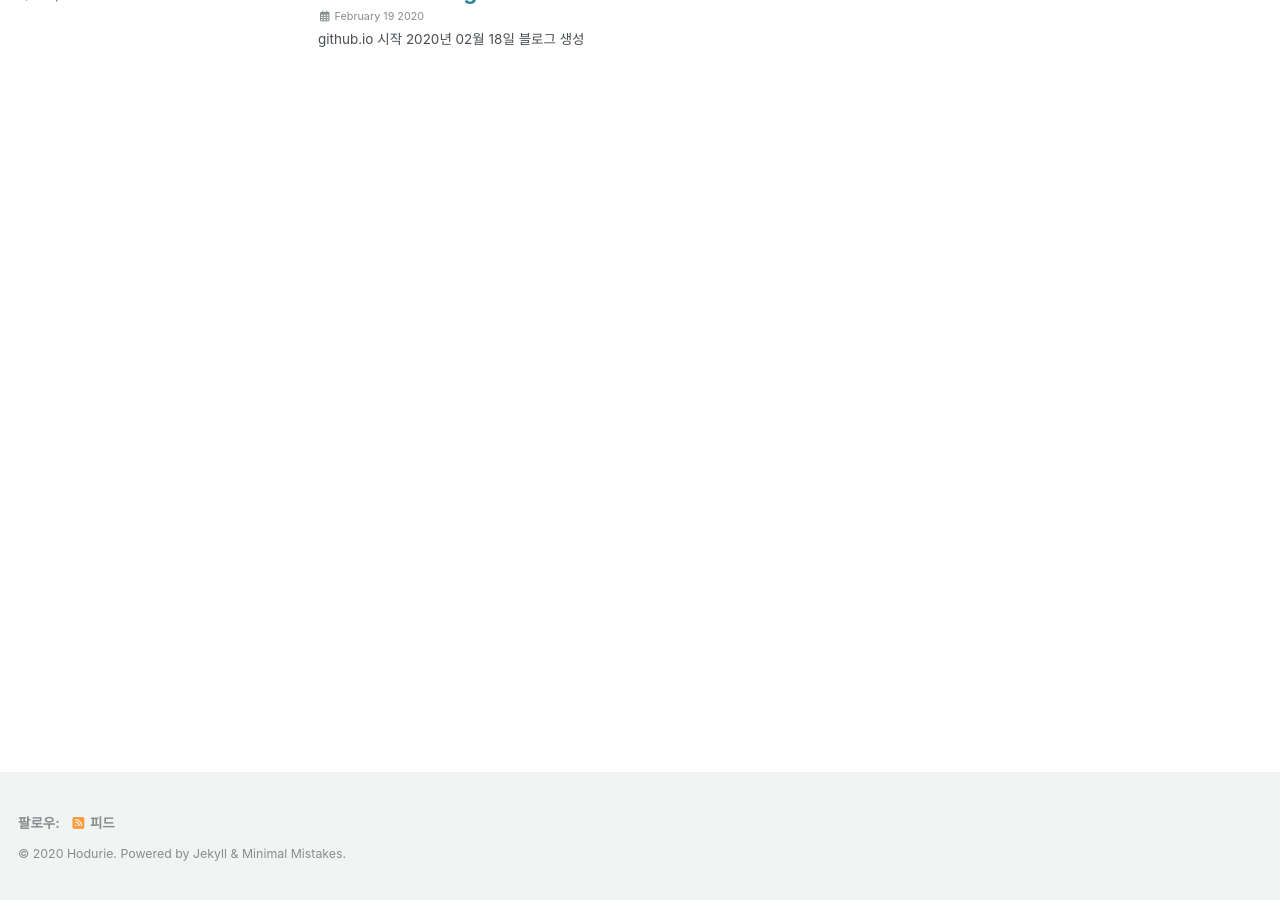
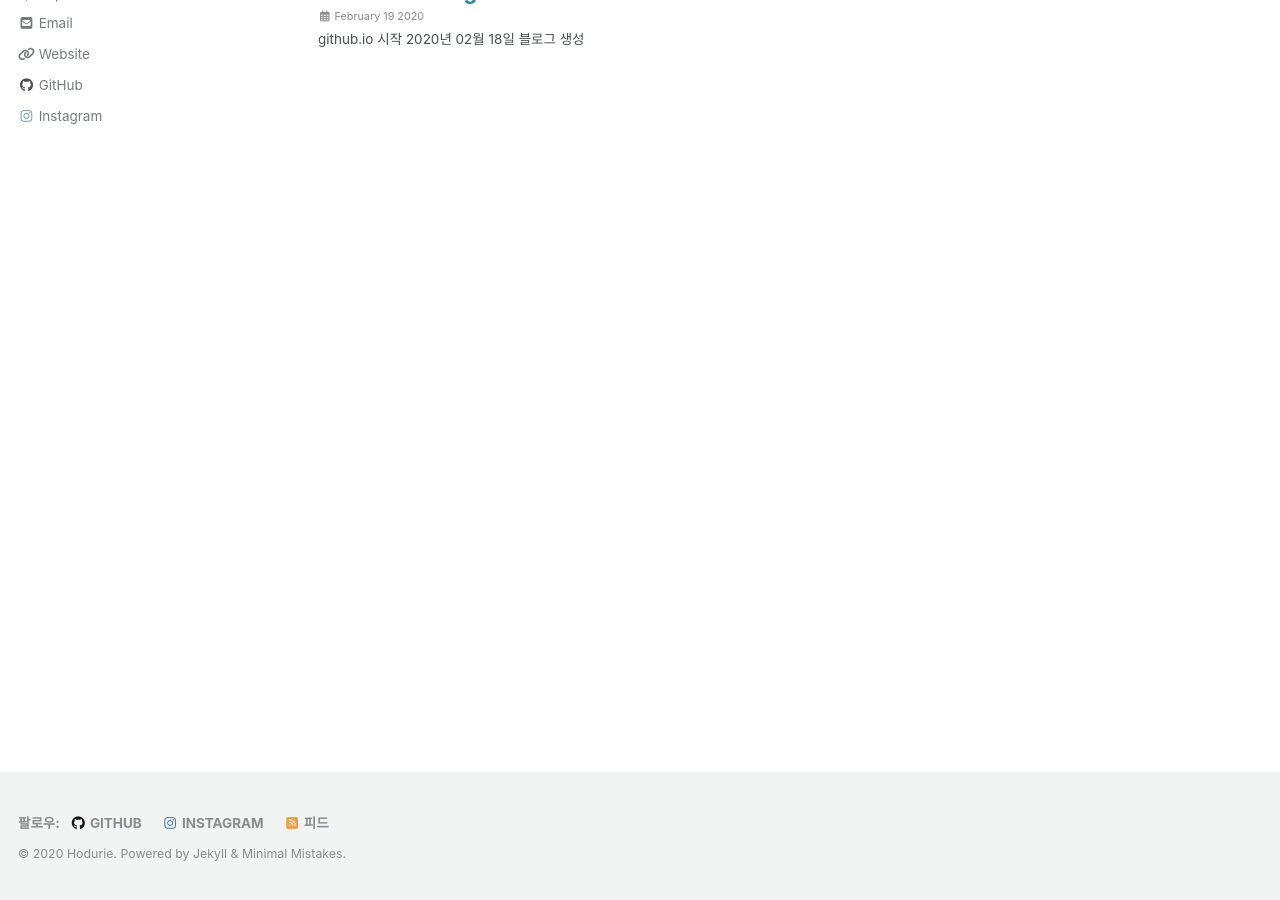
Before and after one commit to hodurie/hodurie.github.io, a Jekyll site: the page built from index.html, in a window 1280 px wide and 900 px high, scrolled down 161 px. Built offline with Jekyll 4.4.1, drawn with Linux system fonts in a browser that asks for light colours; nearby versions of some CDN libraries; the list of posts is cut into pages by our own code; part of the change alters nothing that is shown.

```diff
--- a/_config.yml
+++ b/_config.yml
@@ -30,9 +30,9 @@ masthead_title           : # overrides the website title displayed in the masthe
 # breadcrumbs            : false # true, false (default)
 words_per_minute         : 200
 comments:
-  provider               : # "disqus"
+  provider               : "disqus"
   disqus:
-    shortname            : # "hodurie-github-io"
+    shortname            : "hodurie-github-io"
   discourse:
     server               : # https://meta.discourse.org/t/embedding-discourse-comments-via-javascript/31963 , e.g.: meta.discourse.org
   facebook:
@@ -111,14 +111,13 @@ author:
   avatar           : # path of avatar image, e.g. "/assets/images/bio-photo.jpg"
   bio              : "이것 저것 기록해 보는 공간"
   location         : "Republic of Korea"
-  email            :
   links:
     - label: "Email"
       icon: "fas fa-fw fa-envelope-square"
-      #url: mailto:hodurie@email.com
+      url: mailto:hodurie@email.com
     - label: "Website"
       icon: "fas fa-fw fa-link"
-      #url: "https://hodurie.github.io"
+      url: "https://hodurie.github.io"
     - label: "Twitter"
       icon: "fab fa-fw fa-twitter-square"
       # url: "https://twitter.com/"
@@ -127,10 +126,10 @@ author:
       # url: "https://facebook.com/"
     - label: "GitHub"
       icon: "fab fa-fw fa-github"
-      #url: "https://github.com/hodurie"
+      url: "https://github.com/hodurie"
     - label: "Instagram"
       icon: "fab fa-fw fa-instagram"
-      #url: "https://instagram.com/hodurie"
+      url: "https://instagram.com/hodurie"
 
 # Site Footer
 footer:
@@ -143,7 +142,7 @@ footer:
       # url:
     - label: "GitHub"
       icon: "fab fa-fw fa-github"
-      #url: "https://github.com/hodurie"
+      url: "https://github.com/hodurie"
     - label: "GitLab"
       icon: "fab fa-fw fa-gitlab"
       # url:
@@ -152,7 +151,7 @@ footer:
       # url:
     - label: "Instagram"
       icon: "fab fa-fw fa-instagram"
-      # url:
+      url: "https://instagram.com/hodurie"
 
 
 # Reading Files
```
